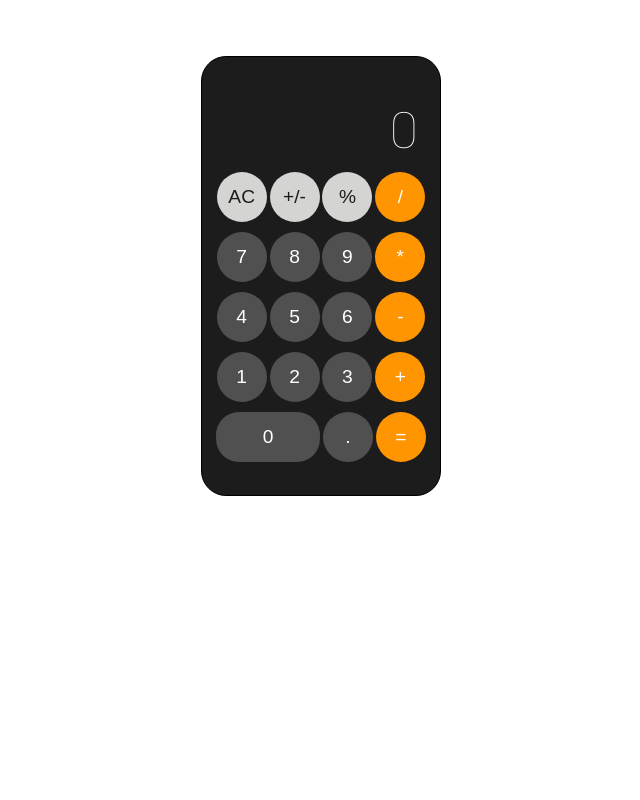
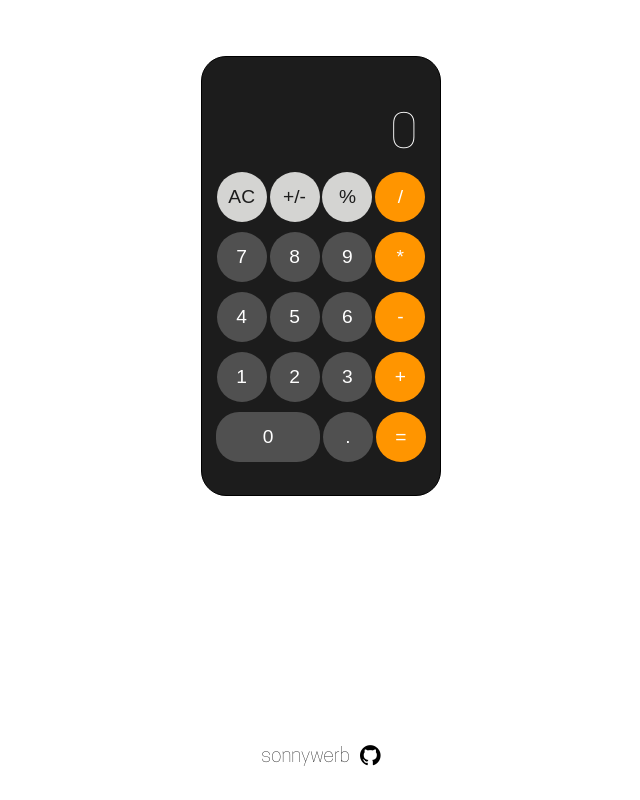
Before and after one commit to sonnywerb/calculator, a plain HTML site: page index.html in a window 1280 px wide. Shown: the whole page, without its empty margins (319-959 px from the left). Drawn offline with Linux system fonts and the light colour scheme.

Commit message:
added footer

```diff
--- a/index.html
+++ b/index.html
@@ -2,12 +2,13 @@
 <html lang="en">
 <head>
     <meta charset="UTF-8" />
-    <!-- <meta http-equiv="X-UA-Compatible" content="IE=edge"> -->
+    <meta http-equiv="X-UA-Compatible" content="IE=edge">
     <link rel="shortcut icon" href="favicon.ico" />
     <meta name="viewport" content="width=device-width, initial-scale=1.0">
-    <title>Calculator</title>
+    <link rel="stylesheet" href="https://cdnjs.cloudflare.com/ajax/libs/font-awesome/4.7.0/css/font-awesome.min.css">
     <link rel="stylesheet" href="styles.css">
     <script src="script.js" defer></script>
+    <title>Calculator</title>
 </head>
 <body>
 
@@ -46,8 +47,15 @@
                 <button id="equal" class="orange">=</button>
             </div>
         </div>
+    </div>
 
-
+    <div class="footer">
+        <p>
+            sonnywerb
+        </p>
+        <a href="https://github.com/sonnywerb" target="_blank">
+            <i class="fa fa-github"></i>
+        </a>
     </div>
 
 </body>
--- a/styles.css
+++ b/styles.css
@@ -92,3 +92,26 @@ button:hover {
 .gray {
     background-color: #D4D4D2;
 }
+
+.footer {
+    position: absolute;
+    bottom: 0;
+    left: 0;
+    display: flex;
+    justify-content: center;
+    align-items: center;
+    gap: 10px;
+    width: 100%;
+    padding: 10px;
+    font-size: 20px;
+}
+
+.fa-github {
+    color: black;
+    font-size: 24px;
+    transition: transform 0.3s ease-in-out;
+  }
+
+  .fa-github:hover {
+    transform: rotate(360deg) scale(1.2);
+  }
```
